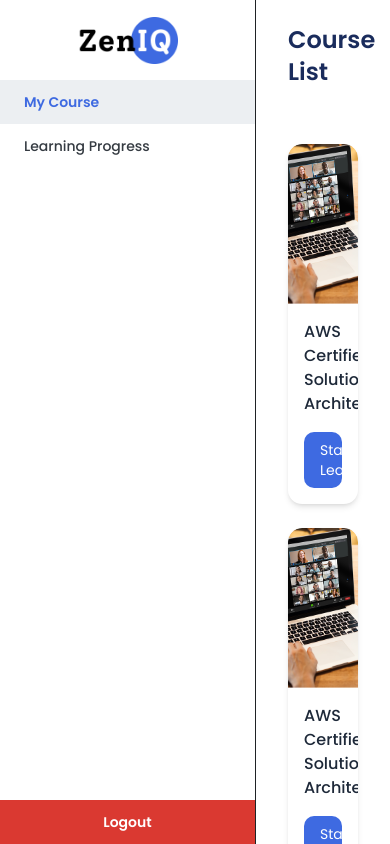
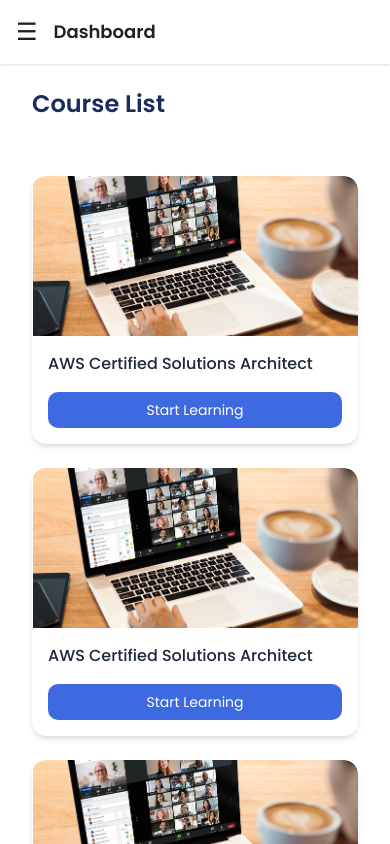
Before and after one commit to ZenIQ-IMPAL/zen-iq-fe, a Next.js app: page /dashboard/my-course in a window 390 px wide. Shown: the top 844 px of the page. Built offline with nearby package versions, Linux system fonts and the light colour scheme.

Commit message:
feat: improve dashboard layout to be responsive

```diff
--- a/src/app/dashboard/layout.tsx
+++ b/src/app/dashboard/layout.tsx
@@ -2,11 +2,12 @@
 import Link from "next/link";
 import Image from "next/image";
 import { usePathname, useRouter } from "next/navigation";
-import { ReactNode } from "react";
+import { ReactNode, useState } from "react";
 
 export default function DashboardLayout({ children }: { children: ReactNode }) {
   const pathname = usePathname();
   const router = useRouter();
+  const [open, setOpen] = useState(false);
 
   const navItems = [
     { name: "My Course", href: "/dashboard/my-course" },
@@ -14,21 +15,41 @@
   ];
 
   const handleLogout = () => {
-    console.log("User logged out");
     router.push("/");
   };
 
   return (
     <div className="flex min-h-screen">
+      {/* Mobile top bar */}
+      <div className="md:hidden fixed top-0 left-0 w-full h-16 flex items-center px-4 shadow bg-white z-20">
+        <button onClick={() => setOpen(true)}>
+          <span className="text-2xl">☰</span>
+        </button>
+        <span className="ml-4 font-semibold text-lg">Dashboard</span>
+      </div>
+
       {/* Sidebar */}
       <aside
-        className="w-64 flex flex-col justify-between border-r fixed left-0 top-0 h-full z-10"
+        className={`
+    fixed top-0 left-0 h-full z-30 w-64
+    flex flex-col border-r
+    transition-transform duration-300
+    ${open ? "translate-x-0" : "-translate-x-full md:translate-x-0"}
+  `}
         style={{
           backgroundColor: "var(--color-sidebar-background)",
           borderColor: "var(--color-sidebar-border)",
         }}
       >
+        {/* Top Section */}
         <div>
+          {/* Close button mobile */}
+          <div className="md:hidden flex justify-end p-4">
+            <button onClick={() => setOpen(false)} className="text-xl">
+              ✕
+            </button>
+          </div>
+
           {/* Logo */}
           <div className="h-20 flex items-center justify-center">
             <Link href="/" className="flex items-center space-x-2">
@@ -37,7 +58,6 @@
                 alt="ZenIQ Logo"
                 width={100}
                 height={50}
-                className="cursor-pointer"
               />
             </Link>
           </div>
@@ -55,6 +75,7 @@
                       ? "bg-[var(--color-sidebar-accent)] text-[var(--primary)] font-semibold"
                       : "text-[var(--color-sidebar-foreground)] hover:bg-[var(--color-sidebar-accent)]"
                   }`}
+                  onClick={() => setOpen(false)}
                 >
                   {item.name}
                 </Link>
@@ -63,18 +84,28 @@
           </nav>
         </div>
 
-        {/* Logout */}
-        <button
-          onClick={handleLogout}
-          className="bg-[var(--error)] text-white py-3 text-sm font-semibold hover:opacity-90 transition"
-        >
-          Logout
-        </button>
+        {/* Bottom Section */}
+        <div className="mt-auto">
+          <button
+            onClick={handleLogout}
+            className="w-full bg-[var(--error)] text-white py-3 text-sm font-semibold hover:opacity-90 transition"
+          >
+            Logout
+          </button>
+        </div>
       </aside>
+
+      {/* Overlay mobile */}
+      {open && (
+        <div
+          onClick={() => setOpen(false)}
+          className="fixed inset-0 bg-black/40 md:hidden z-20"
+        />
+      )}
 
       {/* Main Content */}
       <main
-        className="flex-1 overflow-y-auto ml-64"
+        className="flex-1 overflow-y-auto md:ml-64 pt-16 md:pt-0"
         style={{ backgroundColor: "var(--color-gray-zen-10)" }}
       >
         {children}
```
